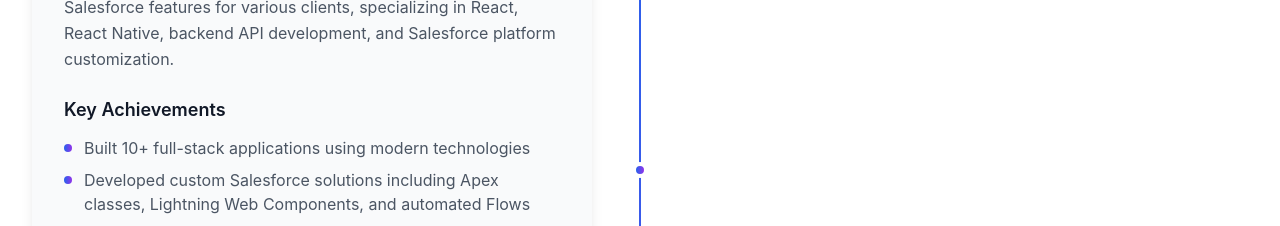
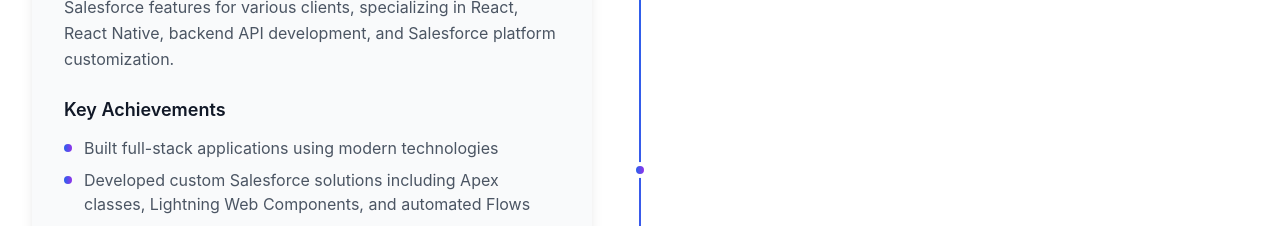
Before and after one commit to dev-sereti/VitePortfolio, a React (Vite) app: page / in a window 1280 px wide. Shown: the part 5180-5406 px from the top of the page. Built offline with nearby package versions, Linux system fonts and the light colour scheme.

Commit message:
Bug fixed

```diff
--- a/src/components/Experience.tsx
+++ b/src/components/Experience.tsx
@@ -12,7 +12,7 @@ const Experience: React.FC = () => {
       type: 'Freelance',
       description: 'Developing custom web applications, mobile solutions, and Salesforce features for various clients, specializing in React, React Native, backend API development, and Salesforce platform customization.',
       achievements: [
-        'Built 10+ full-stack applications using modern technologies',
+        'Built full-stack applications using modern technologies',
         'Developed custom Salesforce solutions including Apex classes, Lightning Web Components, and automated Flows',
         'Implemented automated deployment pipelines reducing deployment time by 60%',
         'Collaborated with international clients across different time zones',
```
